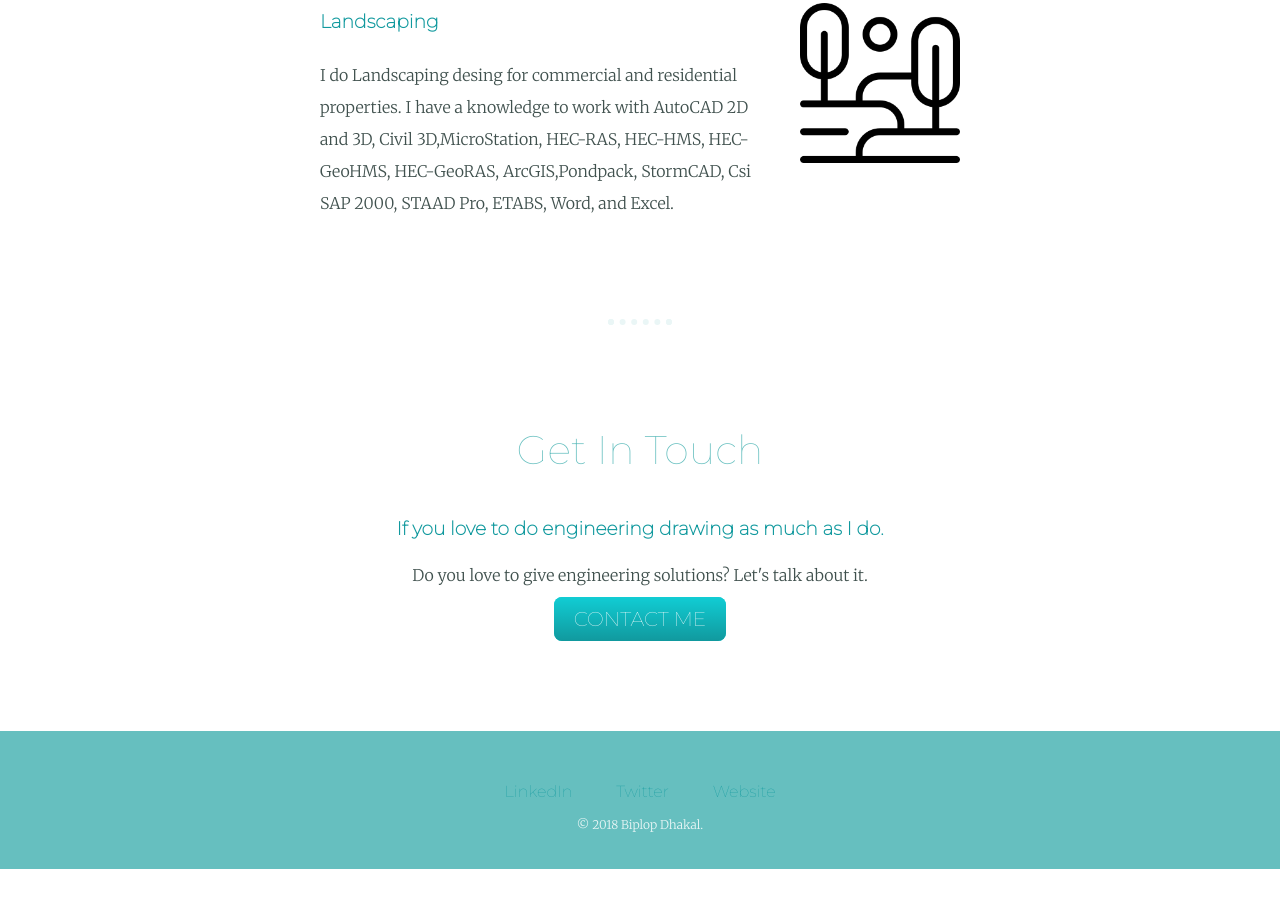
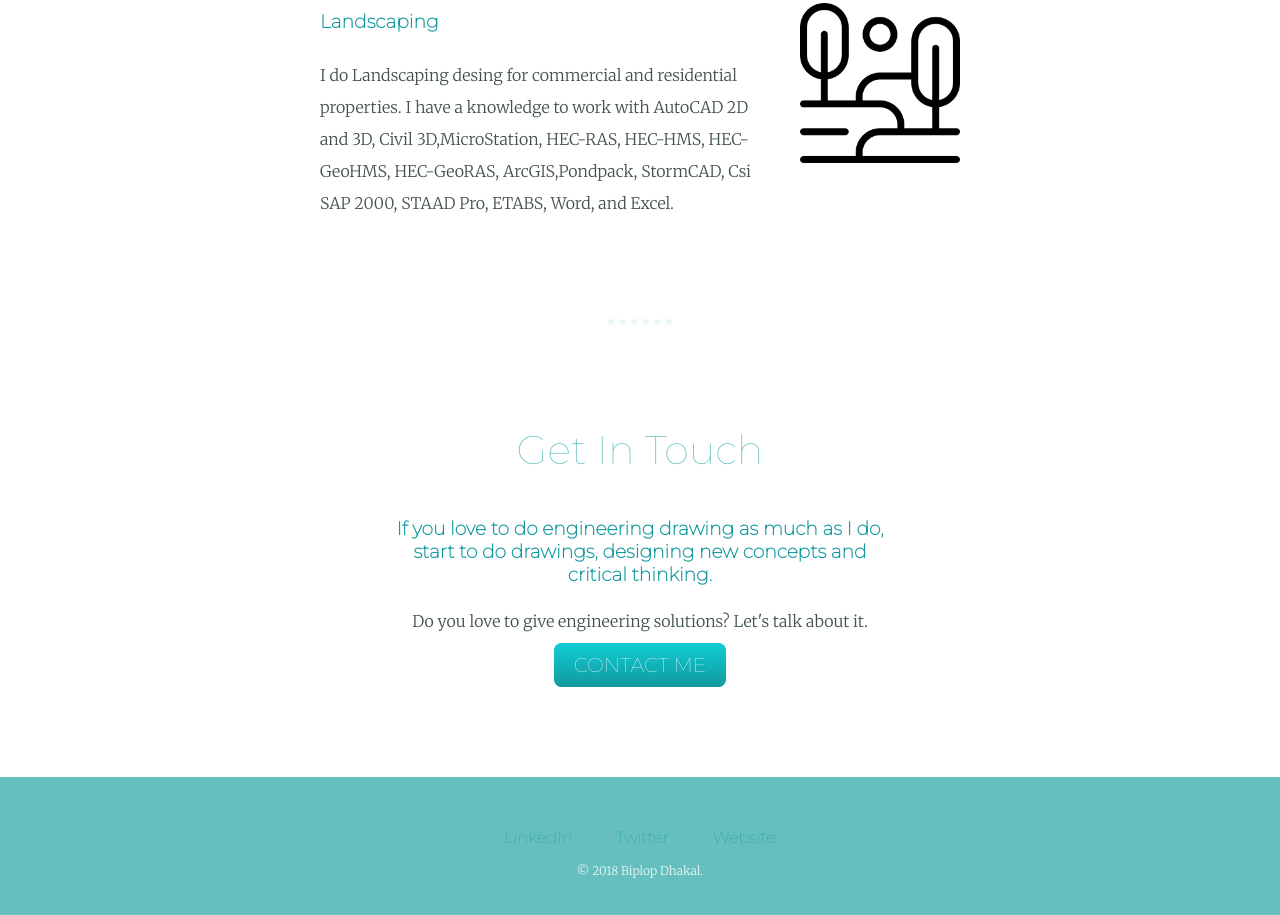
Before and after one commit to biplopdh123/cv, a plain HTML site: page index.html in a window 1280 px wide. Shown: the part 2055-2970 px from the top of the page. Before the commit the page ends 2924 px from the top, so only its background shows below. Drawn offline with Linux system fonts and the light colour scheme.

Commit message:
Update index.html

```diff
--- a/index.html
+++ b/index.html
@@ -47,7 +47,7 @@
       <hr>
       <div class="contact-me">
         <h2>Get In Touch</h2>
-        <h3>If you love to do engineering drawing as much as I do. </h3>
+        <h3>If you love to do engineering drawing as much as I do, start to do drawings, designing new concepts and critical thinking. </h3>
         <p>Do you love to give engineering solutions? Let's talk about it.</p>
         <a class="btn" href="mailto:biplob_dh@yahoo.com">CONTACT ME</a>
       </div>
```
